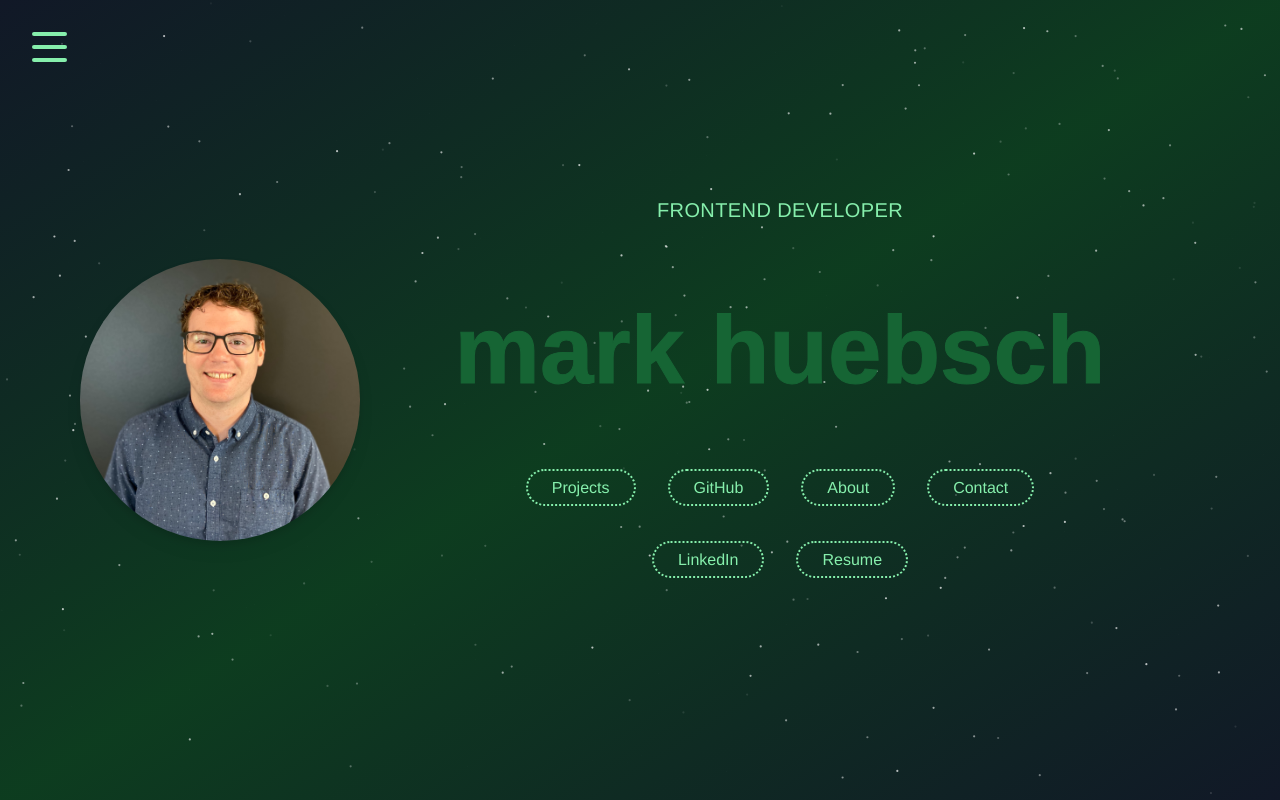
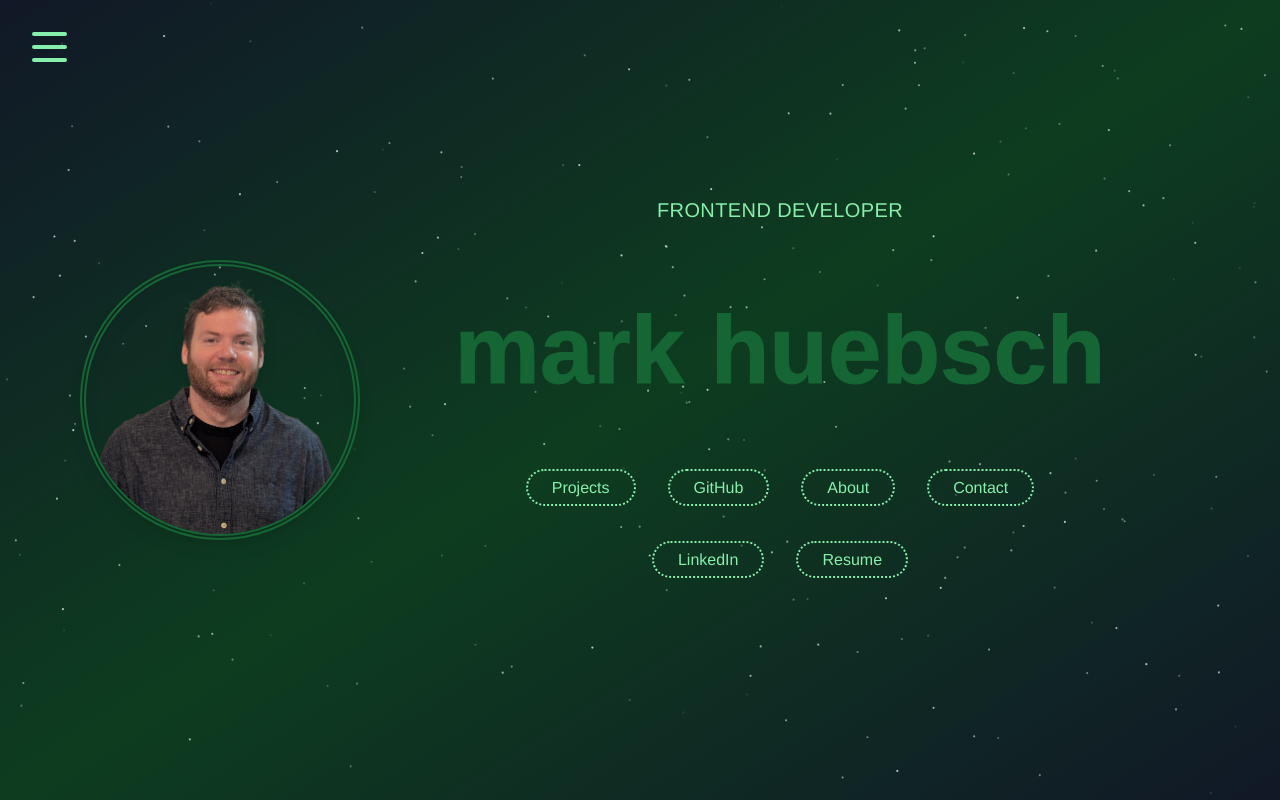
Before and after one commit to mhuebsch/myDevWebsite, a Next.js app: page / in a window 1280 px wide. Built offline with nearby package versions, Linux system fonts and the light colour scheme.

Commit message:
add new headshot, style it

```diff
--- a/app/page.js
+++ b/app/page.js
@@ -17,9 +17,9 @@ export default function HomePage() {
     <div className="flex mt-16 sm:mt-0 flex-col md:flex-row items-center justify-center w-screen px-10 max-w-full sm:max-w-[70%] lg:max-w-[1200px] mx-auto h-screen">
       <div className="sm:w-full md:w-3/12 mt-24 sm:mt-0 flex flex-col items-center justify-center animate-fade-in-delayed">
         <img
-          src="/images/headshot-me.png"
+          src="/images/mark-headshot-nobg.png"
           alt="headshot profile picture of mark huebsch"
-          className="w-auto h-auto max-h-96 object-contain rounded-full drop-shadow-lg"
+          className="w-auto h-auto max-h-96 object-contain rounded-full drop-shadow-lg border-[6px] border-double border-[#166534]"
         />
       </div>
 
```
Also changed, not shown: public/images/mark-headshot-nobg.png (added), public/images/mark-headshot.png (added).
